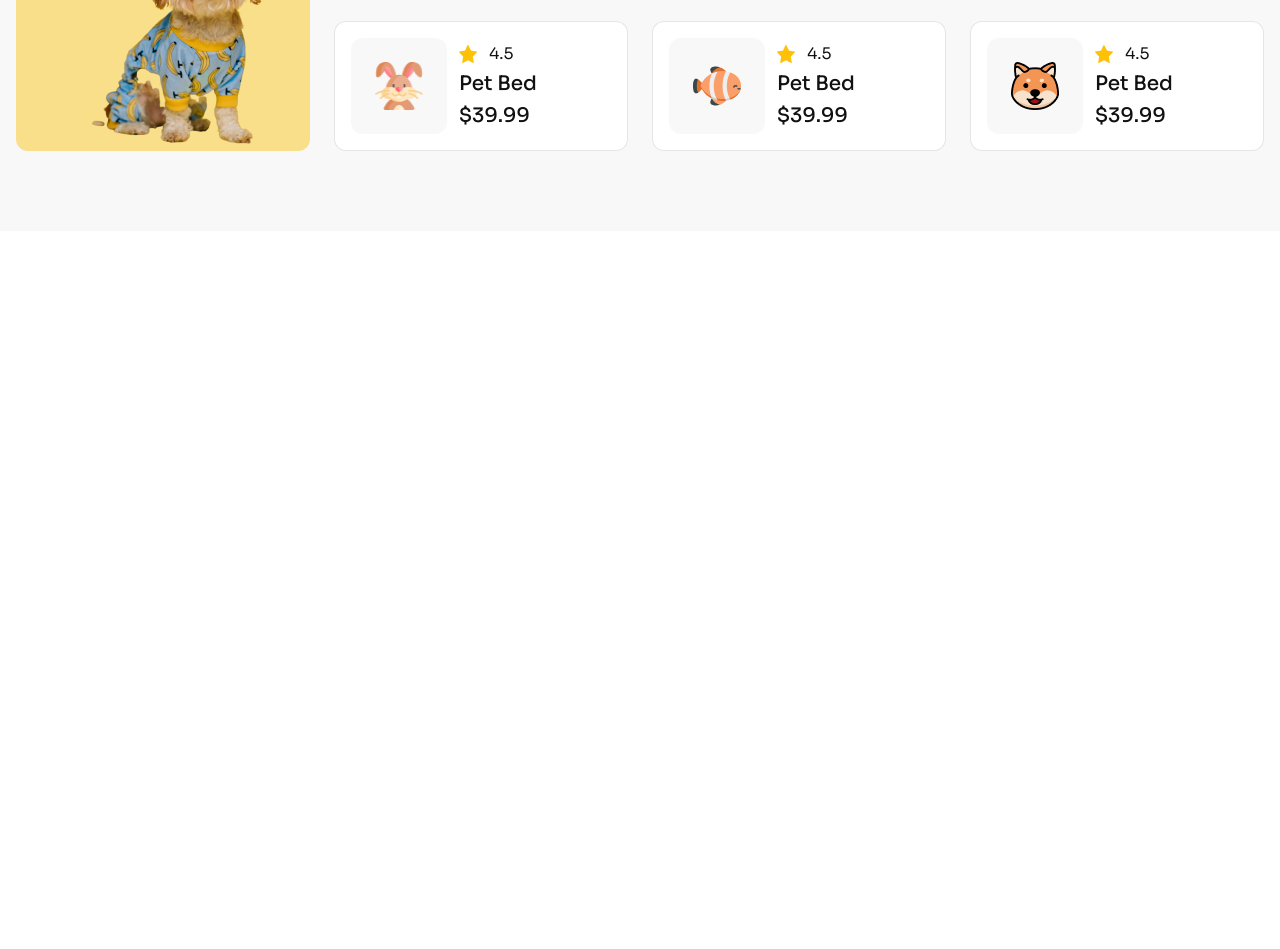
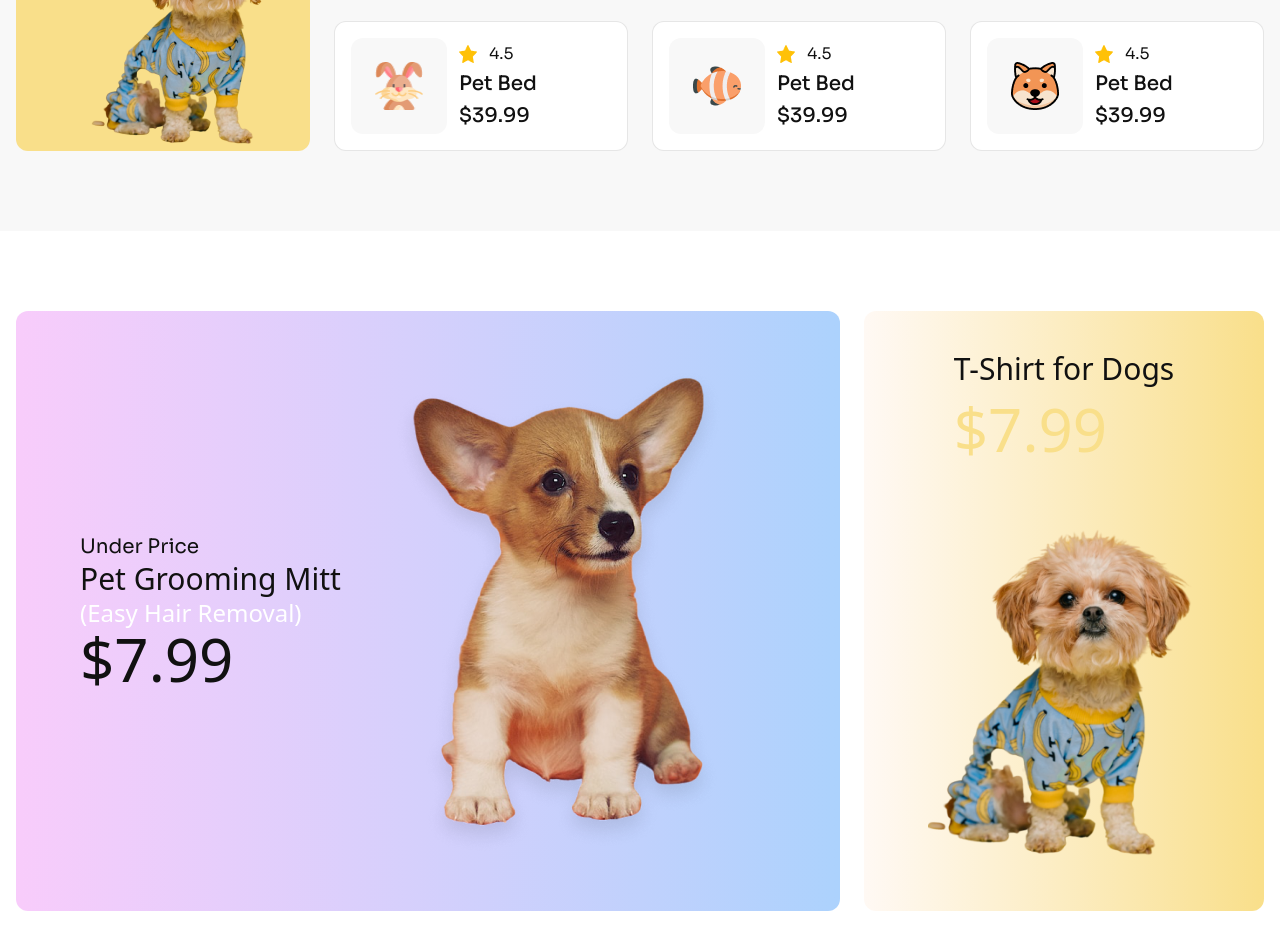
Before and after one commit to dev-rktanvir/pet-shop, a website built with Vite: page index.html in a window 1280 px wide. Shown: the part 1875-2824 px from the top of the page. Before the commit the page ends 2106 px from the top, so only its background shows below. Built offline with nearby package versions, Linux system fonts and the light colour scheme; a web font is replaced by a local one.

Commit message:
complete everyday price section

```diff
--- a/index.html
+++ b/index.html
@@ -318,6 +318,39 @@
 
       </div>
     </section>
+
+    <!-- Every Day Price section start -->
+    <section class="container mx-auto px-4 py-10 lg:py-20">
+      <!-- cards -->
+       <div class="grid grid-cols-1 md:grid-cols-2 lg:grid-cols-3 gap-6">
+        <!-- small card 1 -->
+         <div class="flex flex-col xl:flex-row justify-between items-center rounded-xl bg-linear-to-r from-[#F8CCFB] to-[#ACD2FD] p-10 xl:px-16 lg:col-span-2">
+          <!-- content -->
+           <div>
+            <p class="hidden lg:block text-xl text-secondary">Under Price</p>
+            <h3 class="text-3xl text-secondary">Pet Grooming Mitt</h3>
+            <h3 class="hidden lg:block text-2xl text-white">(Easy Hair Removal)</h3>
+            <h3 class="text-6xl text-white lg:text-secondary">$7.99</h3>
+           </div>
+           <!-- image -->
+            <div>
+              <img src="images/cute-dog-mid.png" alt="">
+            </div>
+         </div>
+        <!-- small card 2 -->
+         <div class="flex flex-col justify-between items-center rounded-xl bg-linear-to-r from-[#FFF9F4] to-[#F9DF8A] p-10 xl:px-16">
+          <!-- content -->
+           <div>
+            <h3 class="text-3xl text-secondary">T-Shirt for Dogs</h3>
+            <h3 class="text-6xl text-primary mt-3">$7.99</h3>
+           </div>
+           <!-- image -->
+            <div>
+              <img src="images/cute-pet-mid.png" alt="">
+            </div>
+         </div>
+       </div>
+    </section>
   </main>
 
   <!-- Footer section -->
```
